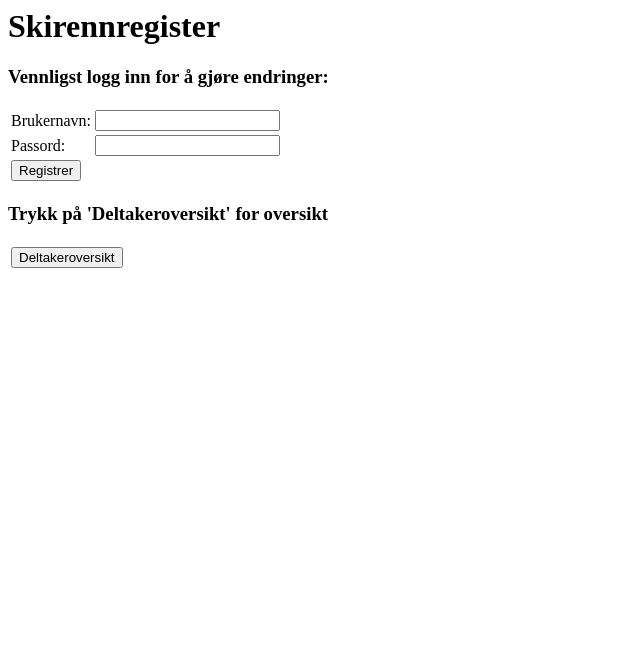
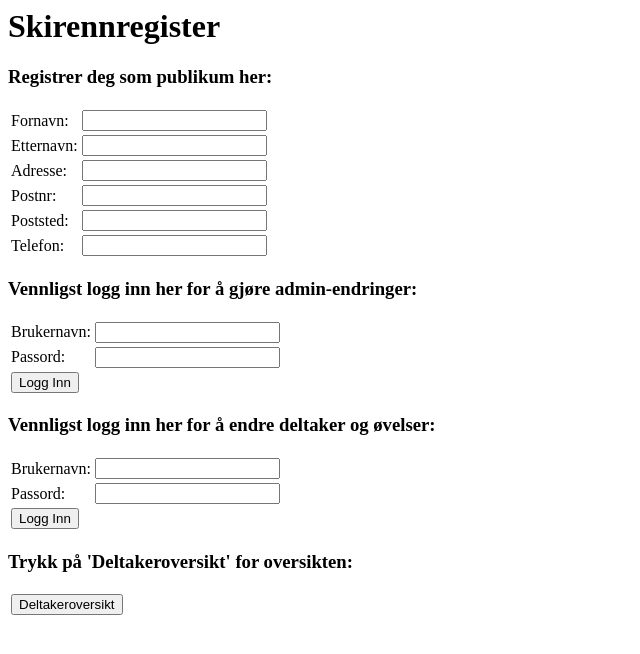
Before and after one commit to Kazhal-f/vm_ski, a PHP site: page / in a window 1280 px wide. Shown: the top 654 px of the page, without its empty margins (0-640 px from the left). Run offline with PHP 8.4, Linux system fonts and the light colour scheme.

Commit message:
Registrere publikum på index lagt tilbake

```diff
--- a/index.php
+++ b/index.php
@@ -9,7 +9,36 @@
     </head>
     <body>
         <h1>Skirennregister</h1>
-        <h3>Vennligst logg inn for å gjøre endringer:</h3>
+        <h3>Registrer deg som publikum her:</h3>
+        <form action="utover_publikum.php" method="post">
+            <table>
+                <tr>
+                    <td>Fornavn:</td>
+                    <td><input type="text" name="fornavn"></td>
+                </tr>
+                <tr>
+                    <td>Etternavn:</td>
+                    <td><input type="text" name="etternavn"></td>
+                </tr>
+                <tr>
+                    <td>Adresse:</td>
+                    <td><input type="text" name="adresse"></td>
+                </tr>
+                <tr>
+                    <td>Postnr:</td>
+                    <td><input type="text" name="postnr"></td>
+                </tr>
+                <tr>
+                    <td>Poststed:</td>
+                    <td><input type="text" name="poststed"></td>
+                </tr>
+                <tr>
+                    <td>Telefon:</td>
+                    <td><input type="text" name="tlf"></td>
+                </tr>
+            </table>
+        </form>
+        <h3>Vennligst logg inn her for å gjøre admin-endringer:</h3>
         <form action="" method="post">
             <table>
                 <tr>
@@ -18,14 +47,30 @@
                 </tr>
                 <tr>
                     <td>Passord:</td>
-                    <td><input type="text" name="passord"></td>
+                    <td><input type="password" name="passord"></td>
                 </tr>
                 <tr>
-                    <td><input type="submit" name="registrer" value="Registrer"></td>
+                    <td><input type="submit" name="logg_inn_admin" value="Logg Inn"></td>
                 </tr>
             </table>
         </form>
-        <h3>Trykk på 'Deltakeroversikt' for oversikt</h3>
+        <h3>Vennligst logg inn her for å endre deltaker og øvelser:</h3>
+        <form action="" method="post">
+            <table>
+                <tr>
+                    <td>Brukernavn:</td>
+                    <td><input type="text" name="brukernavn"></td>
+                </tr>
+                <tr>
+                    <td>Passord:</td>
+                    <td><input type="password" name="passord"></td>
+                </tr>
+                <tr>
+                    <td><input type="submit" name="logg_inn_bruker" value="Logg Inn"></td>
+                </tr>
+            </table>
+        </form>
+        <h3>Trykk på 'Deltakeroversikt' for oversikten:</h3>
         <form action="deltakeroversikt.php" method="">
             <table>
                 <tr>
@@ -38,22 +83,6 @@
 
 <?php
 
-//BrukerREG
-if(isset($_POST["registrer"])) {
-    $brukernavn = mysqli_real_escape_string($db, $_POST["brukernavn"]);
-    $passord = md5($_POST["passord"]);
-
-    $sql = "INSERT INTO 'brukere' (brukernavn, passord) VALUES ('$brukernavn', '$passord')";
-    $resulat = mysqli_query($db, $sql);
-    if($resulat) {
-        echo "Registrert";
-    }
-    else {
-        echo "Feilet";
-    }
-}
-
-
 
 
 ?>
```
